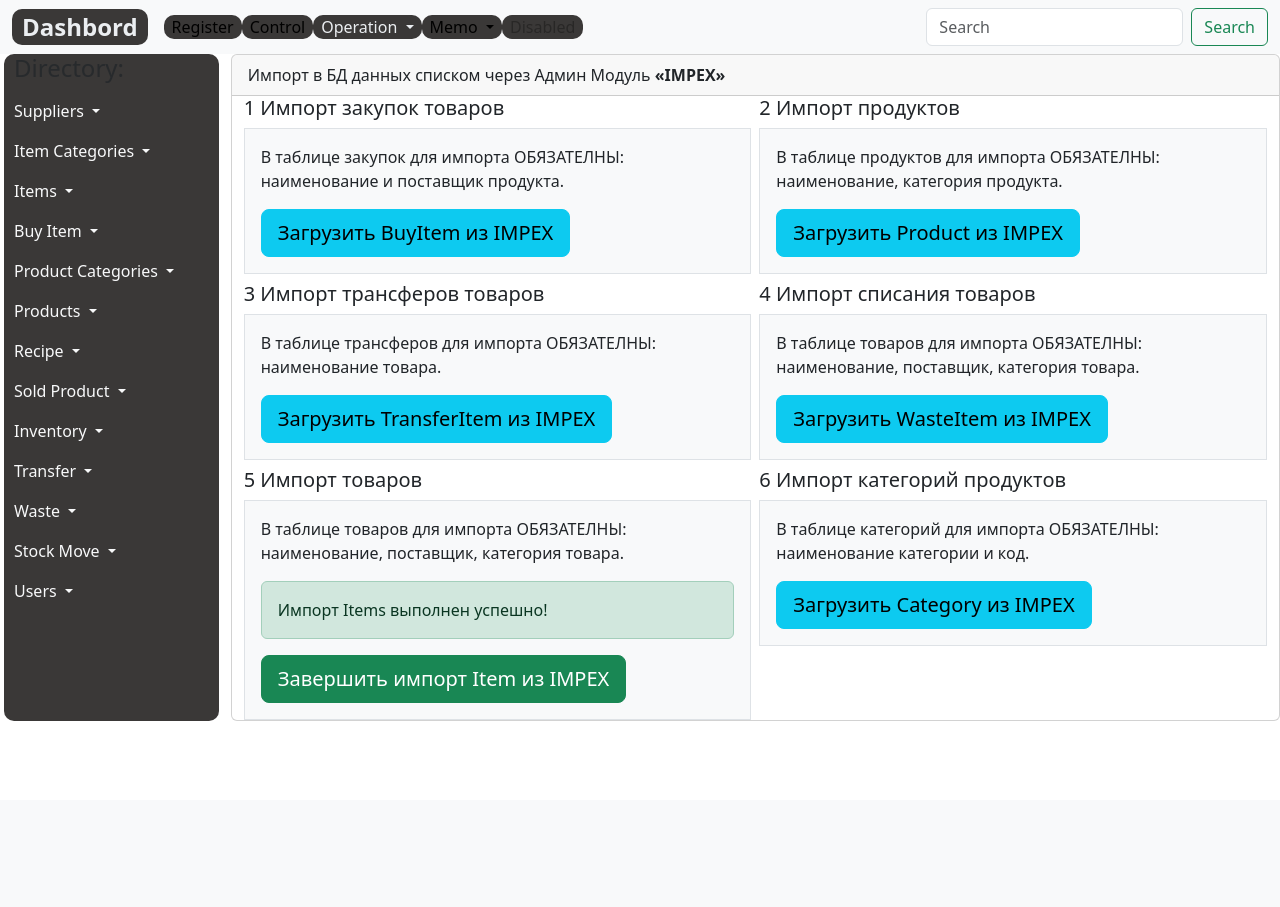
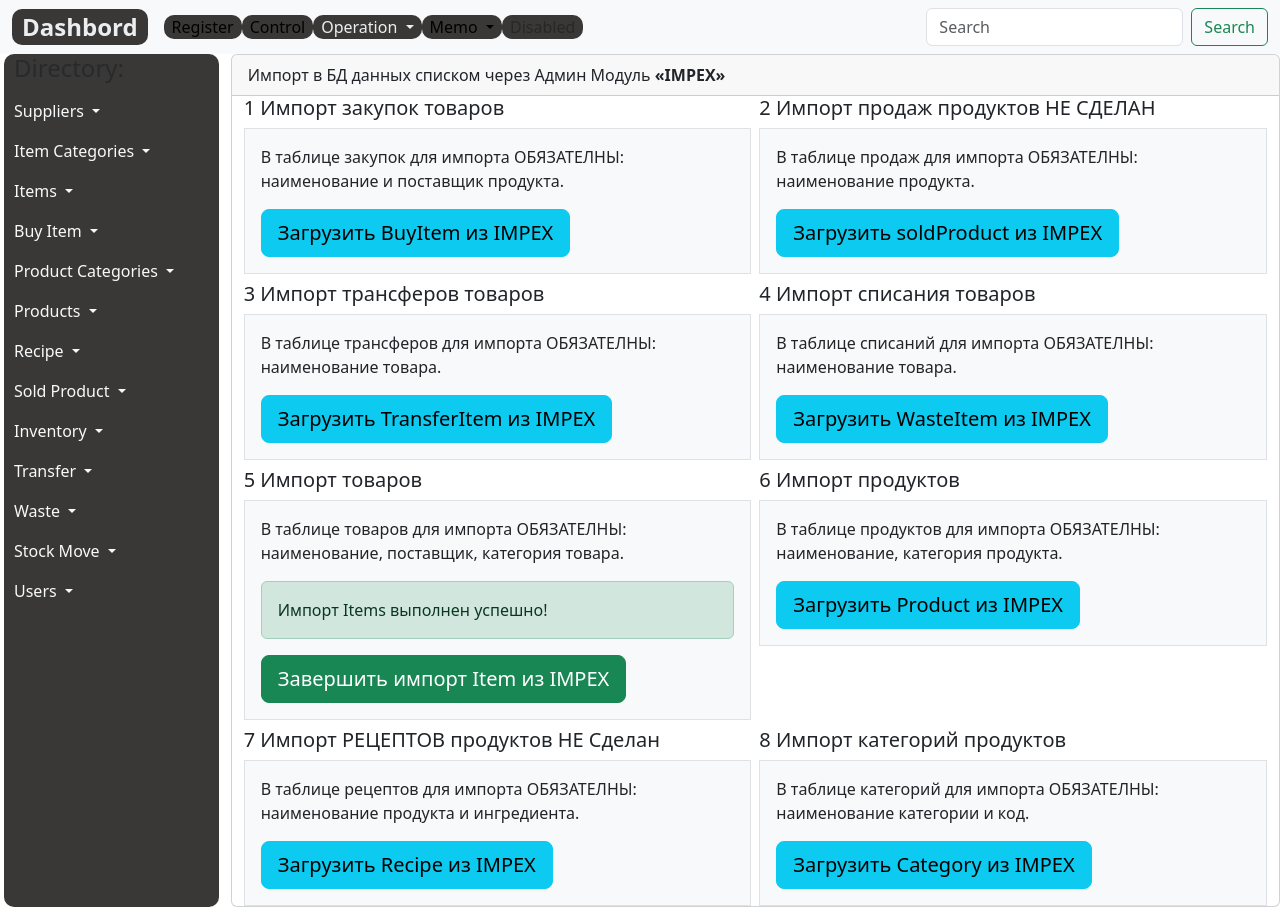
Before and after one commit to vasevyp/PMS, a Django app: page /impex/x-item/ in a window 1280 px wide. Before the commit the page ends 721 px from the top, so only its background shows below. Run offline with Django 4.2, Linux system fonts and the light colour scheme; data comes from the database, SQL or seed files in the repository; some libraries are stand-ins or nearby versions.

Commit message:
Поля модели ImpexRecipeIngedient исправлены на текстовые для получения импорта в базу данных.

```diff
--- a/impex/addimpex.py
+++ b/impex/addimpex.py
@@ -1,8 +1,8 @@
 from django.shortcuts import render,redirect
 
 
-from .models import ImpexProduct,ImpexCategory, ImpexItem,ImpexBuyItem, ImpexTransferItem, ImpexWasteItem
-from register.models import Category, Product, Item, Supplier, CategoryItem
+from .models import ImpexProduct,ImpexCategory, ImpexItem,ImpexBuyItem, ImpexTransferItem, ImpexWasteItem, ImpexRecipeIngredient
+from register.models import Category, Product, Item, Supplier, CategoryItem, RecipeIngredient
 from control.models import StockItem,BuyItem, TransferItem, WasteItem
 
 '''Импорт списка Категории Продуктов в Базу Данных'''
@@ -158,3 +158,28 @@ def post_impex_waste_item(request):
     success='Импорт WasteItems выполнен успешно!'
 
     return render(request, 'impex/impex_post.html', context={'wasteitem_success':success})
+
+
+
+'''Импорт списка Рецептов продуктов в Базу Данных'''
+def post_impex_recipe(request):
+    print('Выполняется Функция add_impex_recipe')
+    req=ImpexRecipeIngredient.objects.all()
+    for i in req:
+        # ingredient_id=Item.objects.get(name=i.ingredient).id
+        # code_ingr=Item.objects.get(name=i.ingredient).code
+        # product_id=Product.objects.get(product=i.product).id
+        # code=Product.objects.get(product=i.product).code
+        RecipeIngredient.objects.get_or_create(
+            code=Product.objects.get(name=i.name).code,
+            code_ingr=Item.objects.get(name=i.name_ingr).code,
+            unit=Item.objects.get(name=i.name_ingr).unit,
+            unit_cost=Item.objects.get(name=i.name_ingr).unit_cost,
+            ratio=i.ratio,
+            ingredient_id=Item.objects.get(name=i.name_ingr).id,
+            product_id=Product.objects.get(name=i.name).id
+            )
+
+        print('Конец выполнения функции End-OK.')
+    success='Импорт Recipe выполнен успешно!'
+    return render(request, 'impex/impex_post.html', context={'recipe_success':success})
--- a/impex/admin.py
+++ b/impex/admin.py
@@ -38,11 +38,10 @@ class ImpexProductAdmin(ImportExportModelAdmin):
 
 @admin.register(ImpexRecipeIngredient)
 class ImpexRecipeIngredientAdmin(ImportExportModelAdmin):
-    list_display = ['product', 'code','ingredient', 'code_ingr', 'unit', 'unit_cost', 'ratio', 'updated_at']
+    list_display = ['name', 'code','name_ingr', 'code_ingr', 'unit', 'unit_cost', 'ratio', 'updated_at']
     # prepopulated_fields= {'slug': ('product',)}
     save_on_top = True
-    search_fields = ['product__name', 'code', 'code_ingr','ingredient__name']
-    list_filter= ('product', 'ingredient')
+    list_filter= ('name', 'name_ingr')
 
 
 
--- a/impex/models.py
+++ b/impex/models.py
@@ -93,22 +93,22 @@ class ImpexItem(models.Model):
 '''Модель IMPEX ингредиентов для рецептов'''
 
 class ImpexRecipeIngredient(models.Model):
-    product=models.CharField(max_length=200, help_text="Не более 200 знаков")#related_name='product_name',
-    code=models.DecimalField(max_digits=10, help_text="Не более 10 знаков", verbose_name='Код продукта',decimal_places=0, null=True)
-    ingredient= models.CharField(max_length=200, help_text="Не более 200 знаков")
-    code_ingr= models.DecimalField(max_digits=12, help_text="Не более 12 знаков",decimal_places=0, verbose_name='Код ингредиента', null=True)
+    name=models.CharField(max_length=200, help_text="Не более 200 знаков", null=True)
+    code=models.CharField(max_length=10, help_text="Не более 10 знаков", null=True)
+    name_ingr= models.CharField(max_length=200, help_text="Не более 200 знаков", null=True)
+    code_ingr= models.CharField(max_length=12, help_text="Не более 12 знаков", null=True)
     unit = models.CharField(max_length=10, help_text="Не более 10 знаков", default='kg', choices=UNITS, null=True )
-    unit_cost = models.DecimalField(max_digits=10, help_text="Не более 10 знаков",decimal_places=2, null=True)
-    ratio= models.DecimalField(max_digits=10, help_text="Не более 10 знаков",decimal_places=3, default=1, null=True)
+    unit_cost = models.CharField(max_length=10, help_text="Не более 10 знаков", null=True)
+    ratio= models.CharField(max_length=10, help_text="Не более 10 знаков", null=True)
     # slug= models.SlugField(max_length=255, verbose_name='Url', unique=True)
     created_at= models.DateTimeField(auto_now_add=True, verbose_name='Создан')
     updated_at = models.DateTimeField(auto_now=True,  verbose_name='Изменен')
 
     def get_absolute_url(self):
-        return reverse('recipeingredient', kwargs={'slug': self.slug})
+        return reverse('xrecipeingredient', kwargs={'name': self.name})
 
     class Meta:
-        ordering = ['product', 'ingredient']
+        ordering = ['name', 'name_ingr']
         verbose_name = 'X-Рецепт с ингредиентами'
         verbose_name_plural = 'X-Рецепты с ингредиентами'
 
--- a/impex/templates/impex/impex_post.html
+++ b/impex/templates/impex/impex_post.html
@@ -45,9 +45,9 @@
           <!--/cell-->
           <!--cell-->
           <div class="col-6">
-            <h5>2 Импорт продуктов</h5>
+            <h5>2 Импорт продаж продуктов НЕ СДЕЛАН</h5>
             <div class="p-3 border bg-light">
-              <p style="font-size:1rem">В таблице продуктов для импорта ОБЯЗАТЕЛНЫ: наименование, категория продукта.
+              <p style="font-size:1rem">В таблице продаж для импорта ОБЯЗАТЕЛНЫ: наименование продукта.
               </p>
               {% if product_success %}
               <div class="alert alert-success d-flex">
@@ -56,14 +56,14 @@
               <form action="{% url 'impex' %}" method="post" novalidate="novalidate">
                 {% csrf_token %}
                 <input id="payment-button" type="submit" class="btn btn-lg btn-success btn-block" name="export"
-                  value="Завершить импорт Product из IMPEX" />
+                  value="Завершить импорт SoldProduct из IMPEX" />
               </form>
               {% else %}
 
               <form action="{% url 'xproduct' %}" method="post" novalidate="novalidate">
                 {% csrf_token %}
                 <input id="payment-button" type="submit" class="btn btn-lg btn-info btn-block" name="export"
-                  value="Загрузить Product из IMPEX" />
+                  value="Загрузить soldProduct из IMPEX" />
               </form>
               {% endif %}
               {{e_data}}
@@ -102,7 +102,7 @@
           <div class="col-6">
             <h5>4 Импорт списания товаров</h5>
             <div class="p-3 border bg-light">
-              <p class="ht05">В таблице товаров для импорта ОБЯЗАТЕЛНЫ: наименование, поставщик, категория товара.</p>
+              <p class="ht05">В таблице списаний для импорта ОБЯЗАТЕЛНЫ: наименование товара.</p>
               {% if wasteitem_success %}
               <div class="alert alert-success d-flex">
                 {{wasteitem_success}}
@@ -154,7 +154,61 @@
           <!--/cell-->
           <!--cell-->
           <div class="col-6">
-            <h5>6 Импорт категорий продуктов</h5>
+            <h5>6 Импорт продуктов</h5>
+            <div class="p-3 border bg-light">
+              <p style="font-size:1rem">В таблице продуктов для импорта ОБЯЗАТЕЛНЫ: наименование, категория продукта.
+              </p>
+              {% if product_success %}
+              <div class="alert alert-success d-flex">
+                {{product_success}}
+              </div>
+              <form action="{% url 'impex' %}" method="post" novalidate="novalidate">
+                {% csrf_token %}
+                <input id="payment-button" type="submit" class="btn btn-lg btn-success btn-block" name="export"
+                  value="Завершить импорт Product из IMPEX" />
+              </form>
+              {% else %}
+
+              <form action="{% url 'xproduct' %}" method="post" novalidate="novalidate">
+                {% csrf_token %}
+                <input id="payment-button" type="submit" class="btn btn-lg btn-info btn-block" name="export"
+                  value="Загрузить Product из IMPEX" />
+              </form>
+              {% endif %}
+
+            </div>
+          </div>
+          <!--/cell-->
+          <!--cell-->
+          <div class="col-6">
+            <h5>7 Импорт РЕЦЕПТОВ продуктов НЕ Сделан</h5>
+            <div class="p-3 border bg-light">
+              <p style="font-size:1rem">В таблице рецептов для импорта ОБЯЗАТЕЛНЫ: наименование продукта и ингредиента.
+              </p>
+              {% if recipe_success %}
+              <div class="alert alert-success d-flex">
+                {{recipe_success}}
+              </div>
+              <form action="{% url 'impex' %}" method="post" novalidate="novalidate">
+                {% csrf_token %}
+                <input id="payment-button" type="submit" class="btn btn-lg btn-success btn-block" name="export"
+                  value="Завершить импорт Recipe из IMPEX" />
+              </form>
+              {% else %}
+
+              <form action="{% url 'xproduct' %}" method="post" novalidate="novalidate">
+                {% csrf_token %}
+                <input id="payment-button" type="submit" class="btn btn-lg btn-info btn-block" name="export"
+                  value="Загрузить Recipe из IMPEX" />
+              </form>
+              {% endif %}
+
+            </div>
+          </div>
+          <!--/cell-->
+          <!--cell-->
+          <div class="col-6">
+            <h5>8 Импорт категорий продуктов</h5>
             <div class="p-3 border bg-light">
               <p style="font-size:1rem">В таблице категорий для импорта ОБЯЗАТЕЛНЫ: наименование категории и код. </p>
               {% if category_success %}
@@ -174,7 +228,7 @@
                   value="Загрузить Category из IMPEX" />
               </form>
               {% endif %}
-              {{e_data}}
+
             </div>
           </div>
           <!--/cell-->
```
Also changed, not shown: db.sqlite3, impex/migrations/0008_alter_impexrecipeingredient_options_and_more.py (added), impex/migrations/0009_alter_impexrecipeingredient_code_and_more.py (added).
